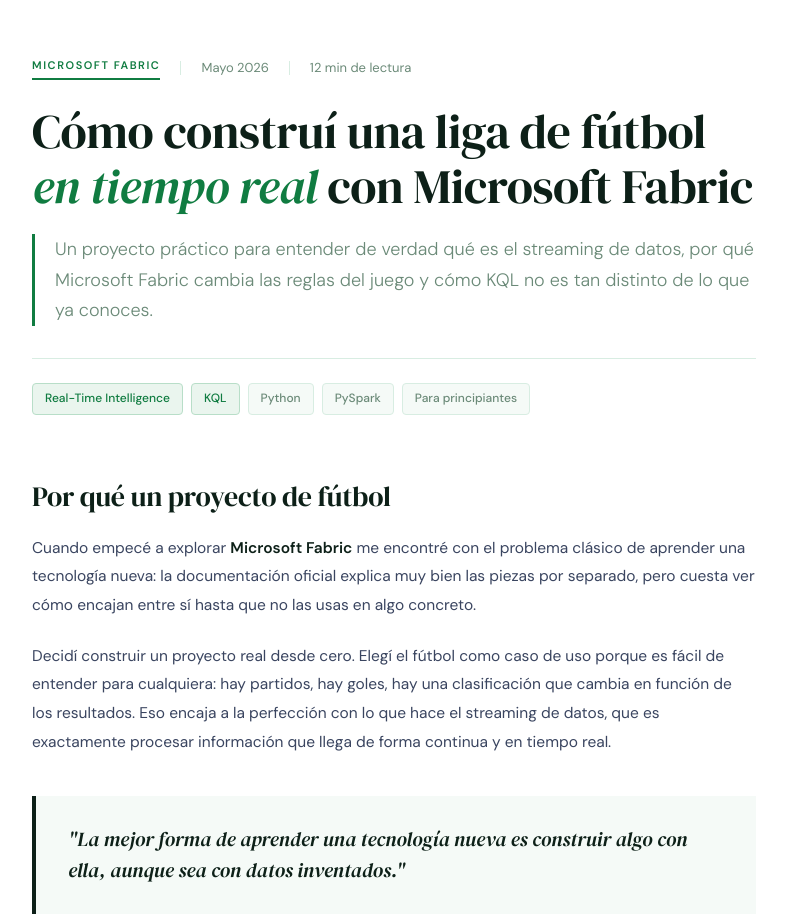
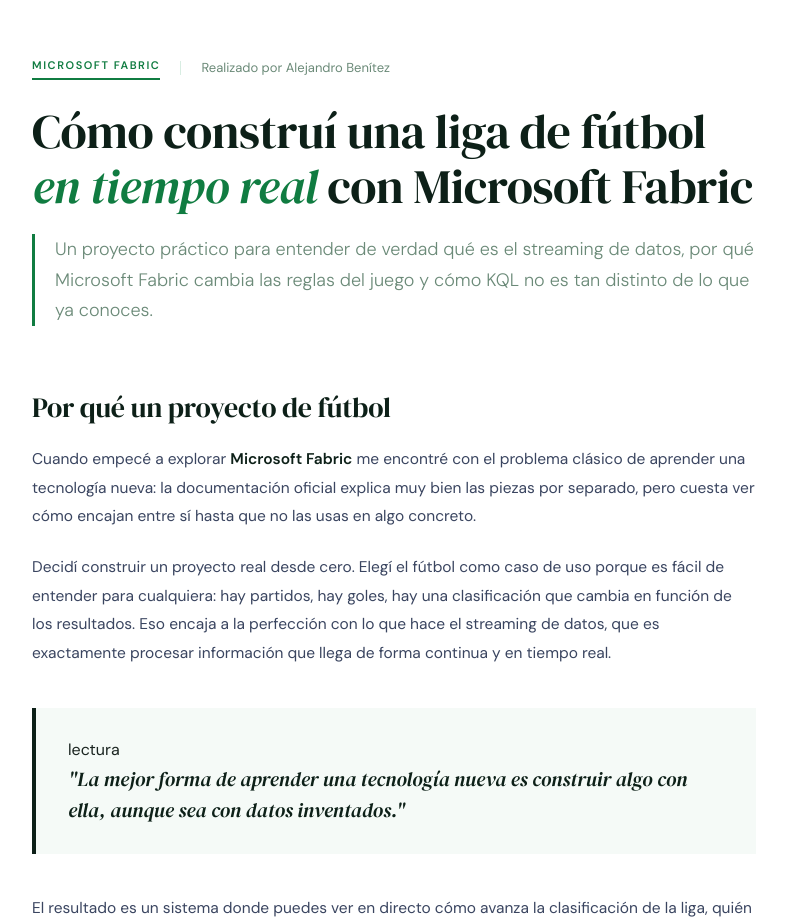
Before and after one commit to alejandrobtez/ArticuloMicrosoftFabric, a plain HTML site: page index.html in a window 1280 px wide. Shown: the top 917 px of the page, without its empty margins (246-1032 px from the left). Drawn offline with Linux system fonts and the light colour scheme.

Commit message:
Update index.html

```diff
--- a/index.html
+++ b/index.html
@@ -400,9 +400,7 @@
   <div class="article-meta">
     <span class="meta-category">Microsoft Fabric</span>
     <span class="meta-divider"></span>
-    <span class="meta-date">Mayo 2026</span>
-    <span class="meta-divider"></span>
-    <span class="meta-read">12 min de lectura</span>
+    <span class="meta-read">Realizado por Alejandro Benítez</span>
   </div>
 
   <h1>Cómo construí una liga de fútbol<br><em>en tiempo real</em> con Microsoft Fabric</h1>
@@ -410,14 +408,6 @@
   <p class="article-lead">
     Un proyecto práctico para entender de verdad qué es el streaming de datos, por qué Microsoft Fabric cambia las reglas del juego y cómo KQL no es tan distinto de lo que ya conoces.
   </p>
-
-  <div class="article-chips">
-    <span class="chip blue">Real-Time Intelligence</span>
-    <span class="chip blue">KQL</span>
-    <span class="chip">Python</span>
-    <span class="chip">PySpark</span>
-    <span class="chip">Para principiantes</span>
-  </div>
 </header>
 
 
@@ -430,7 +420,7 @@
 
 <p>Decidí construir un proyecto real desde cero. Elegí el fútbol como caso de uso porque es fácil de entender para cualquiera: hay partidos, hay goles, hay una clasificación que cambia en función de los resultados. Eso encaja a la perfección con lo que hace el streaming de datos, que es exactamente procesar información que llega de forma continua y en tiempo real.</p>
 
-<div class="pull-quote">
+<div class="pull-quote">lectura
   <p>"La mejor forma de aprender una tecnología nueva es construir algo con ella, aunque sea con datos inventados."</p>
 </div>
 
@@ -908,7 +898,6 @@
   </svg>
   <div>
     <div class="firma-name">Alejandro Benitez Berna</div>
-    <div class="firma-role">Realizado por Alejandro Benitez Berna &nbsp;&middot;&nbsp; IA &amp; Big Data</div>
     <div class="firma-links">
       <a href="https://www.linkedin.com/in/alejandrobtez" target="_blank" rel="noopener" class="firma-link">
         <svg width="14" height="14" viewBox="0 0 24 24" fill="currentColor" style="vertical-align:middle;margin-right:5px"><path d="M20.447 20.452h-3.554v-5.569c0-1.328-.027-3.037-1.852-3.037-1.853 0-2.136 1.445-2.136 2.939v5.667H9.351V9h3.414v1.561h.046c.477-.9 1.637-1.85 3.37-1.85 3.601 0 4.267 2.37 4.267 5.455v6.286zM5.337 7.433a2.062 2.062 0 0 1-2.063-2.065 2.064 2.064 0 1 1 2.063 2.065zm1.782 13.019H3.555V9h3.564v11.452zM22.225 0H1.771C.792 0 0 .774 0 1.729v20.542C0 23.227.792 24 1.771 24h20.451C23.2 24 24 23.227 24 22.271V1.729C24 .774 23.2 0 22.222 0h.003z"/></svg>
```
